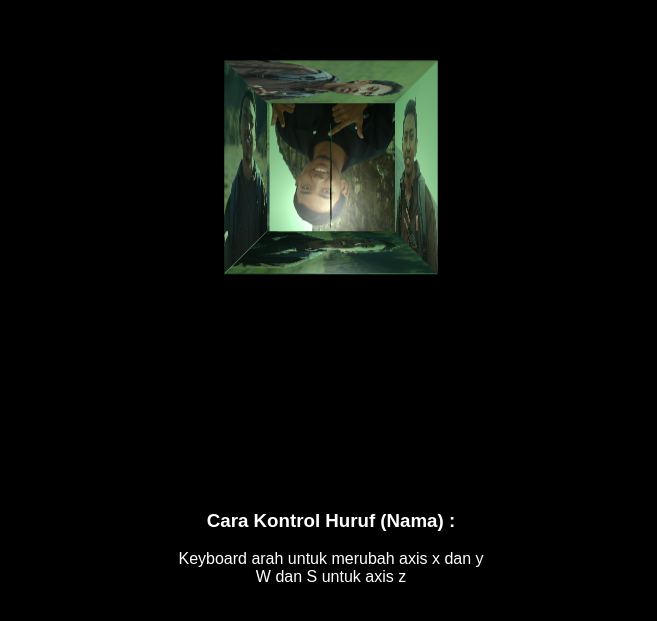
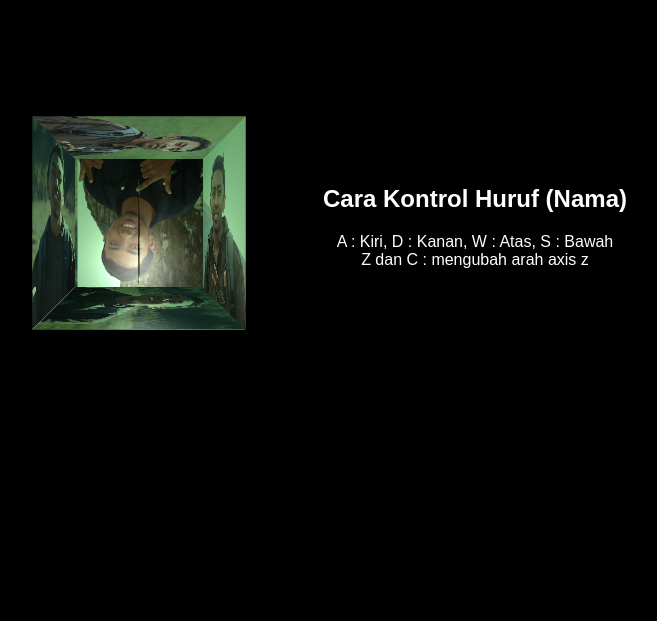
Before and after one commit to grafkom-b-if-its-2019/tugas-4-rwnaim, a plain HTML site: page index.html in a window 1280 px wide. Shown: the part 175-796 px from the top of the page, without its empty margins (309-966 px from the left). Drawn offline with Linux system fonts and the light colour scheme.

Commit message:
commit ketiga

```diff
--- a/index.html
+++ b/index.html
@@ -17,8 +17,11 @@
     <canvas id="glcanvas" width="640" height="640"
     >Browser anda tidak mendukung html5
     </canvas>
-    <h3>Cara Kontrol Huruf (Nama) :</h3>
-    <p>Keyboard arah untuk merubah  axis x dan y <br> W dan S untuk axis z</p>
+
+  </div>
+  <div class="petunjuk">
+    <h2>Cara Kontrol Huruf (Nama)</h2>
+    <p>A : Kiri,  D : Kanan,  W : Atas,  S : Bawah <br> Z dan C : mengubah arah axis z</p>
   </div>
 
   <!-- Shaders -->
--- a/index.js
+++ b/index.js
@@ -352,34 +352,34 @@
     }
 
     function handleKeys() {
-      if (currentPressedKeys[37]) {
+      if (currentPressedKeys[65]) {
           // Kiri
           pos[0] -= 0.05;
-          console.log("kiri");
+          console.log("a");
       }
 
-      if (currentPressedKeys[39]) {
+      if (currentPressedKeys[68]) {
           // Kanan
           pos[0] += 0.05;
-          console.log("kanan");
-      }
-
-      if (currentPressedKeys[38]) {
-          // Atas
-          pos[1] += 0.05;
-          console.log("atas");
-      }
-
-      if (currentPressedKeys[40]) {
-          // Bawah
-          pos[1] -= 0.05;
-          console.log("bawah");
+          console.log("d");
       }
 
       if (currentPressedKeys[87]) {
+          // Atas
+          pos[1] += 0.05;
+          console.log("w");
+      }
+
+      if (currentPressedKeys[90]) {
+          // Bawah
+          pos[1] -= 0.05;
+          console.log("z");
+      }
+
+      if (currentPressedKeys[67]) {
 
         pos[2] += 0.05;
-        console.log("w");
+        console.log("c");
       }
 
       if (currentPressedKeys[83]) {
--- a/styles.css
+++ b/styles.css
@@ -6,7 +6,13 @@ body{
 .scene {
     position: absolute;
     top: 50%;
-    left: 50%;
+    left: 35%;
+    transform: translate(-50%, -50%);
+}
+.petunjuk {
+    position: absolute;
+    top: 50%;
+    right: 15%;
     transform: translate(-50%, -50%);
 }
 
@@ -14,7 +20,7 @@ p{
     color: white;
     text-align: center;
 }
-h3{
+h2{
     color: white;
     text-align: center;
 }
```
